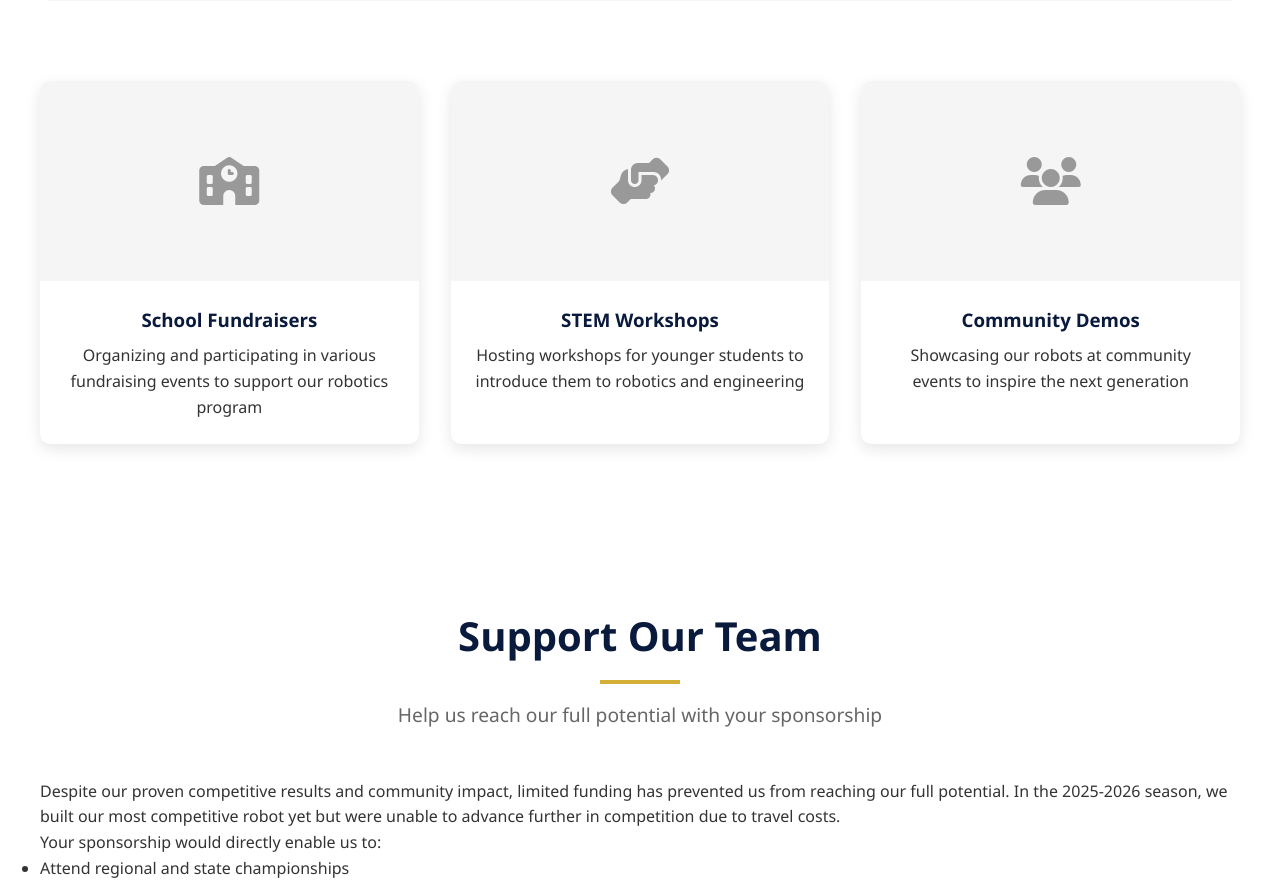
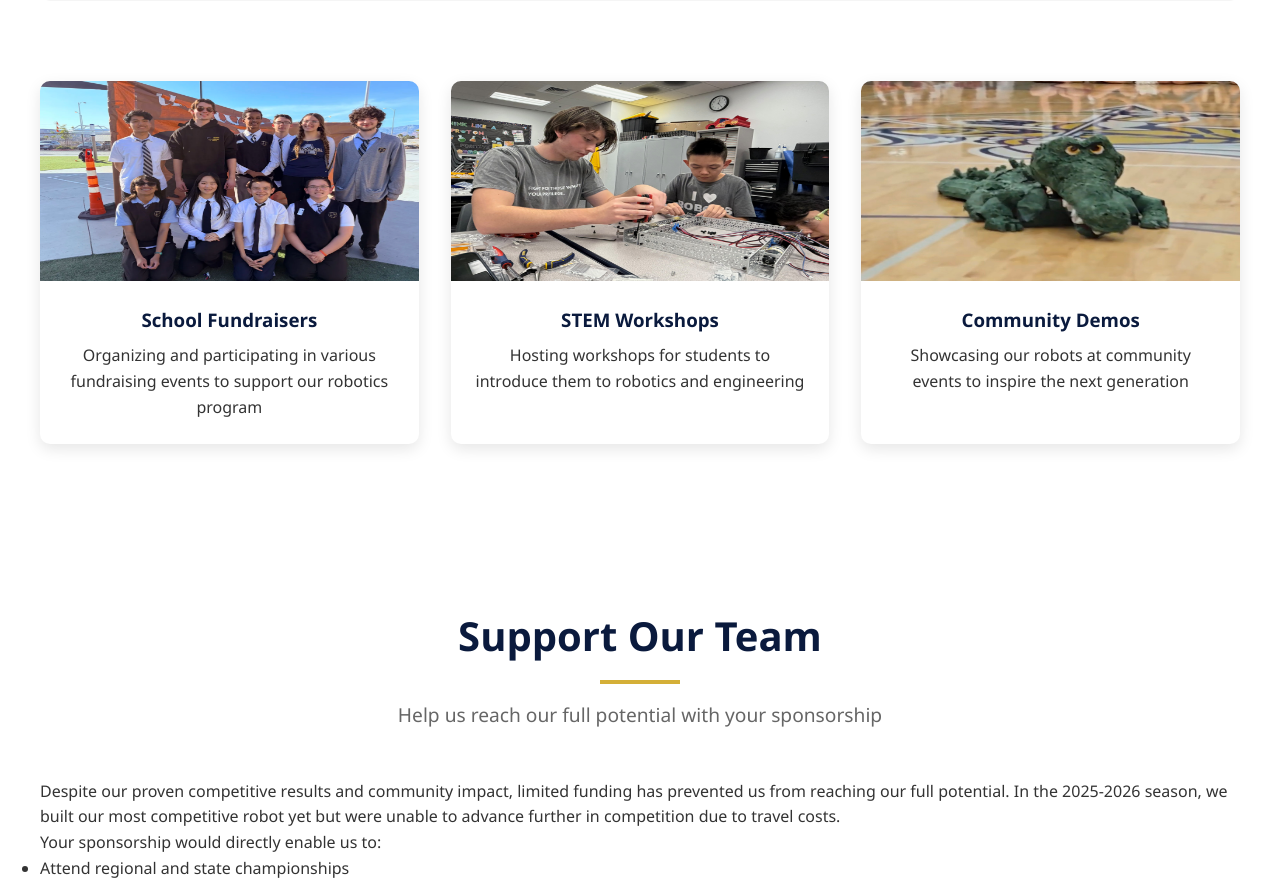
Before and after one commit to pizza-napkin/archerbots-website, a plain HTML site: page index.html in a window 1280 px wide. Shown: the part 5442-6323 px from the top of the page. Drawn offline with Linux system fonts and the light colour scheme.

Commit message:
Add files via upload

```diff
--- a/index.html
+++ b/index.html
@@ -233,7 +233,7 @@
                 <div class="events-grid">
                     <div class="event-card">
                         <div class="event-image">
-                            <i class="fas fa-school"></i>
+                            <img src="tailgate.png" class="images-for-events" ></img>
                         </div>
                         <div class="event-info">
                             <h3>School Fundraisers</h3>
@@ -242,16 +242,16 @@
                     </div>
                     <div class="event-card">
                         <div class="event-image">
-                            <i class="fas fa-hands-helping"></i>
+                            <img src="robo_day.JPG" class="images-for-events" ></img>
                         </div>
                         <div class="event-info">
                             <h3>STEM Workshops</h3>
-                            <p>Hosting workshops for younger students to introduce them to robotics and engineering</p>
+                            <p>Hosting workshops for students to introduce them to robotics and engineering</p>
                         </div>
                     </div>
                     <div class="event-card">
                         <div class="event-image">
-                            <i class="fas fa-users"></i>
+                            <img src="gator.png" class="images-for-events" ></img>
                         </div>
                         <div class="event-info">
                             <h3>Community Demos</h3>
--- a/styles.css
+++ b/styles.css
@@ -809,3 +809,7 @@ footer {
         font-size: 0.9rem;
     }
 }
+.images-for-events {
+    width: 100%;
+    height: 100%;
+}
```
Also changed, not shown: gator.png (added), package-lock.json (added), robo_day.JPG (added), tailgate.png (added).
